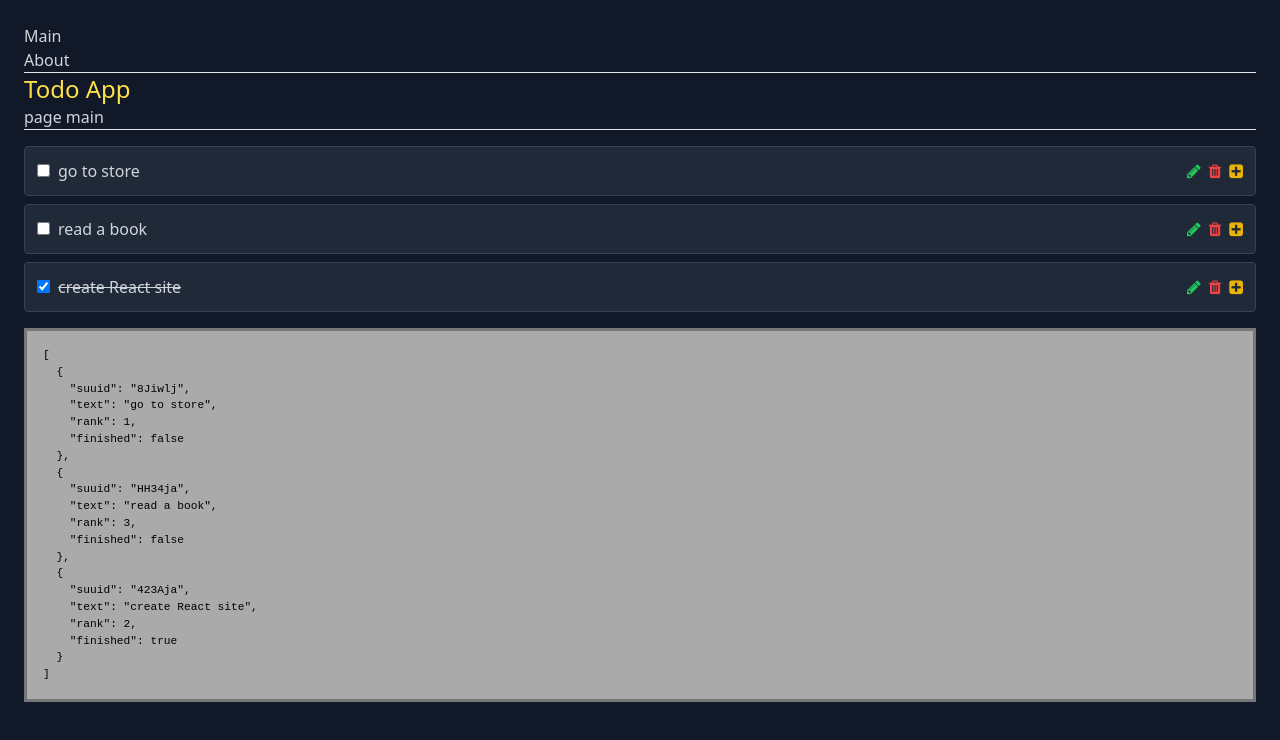
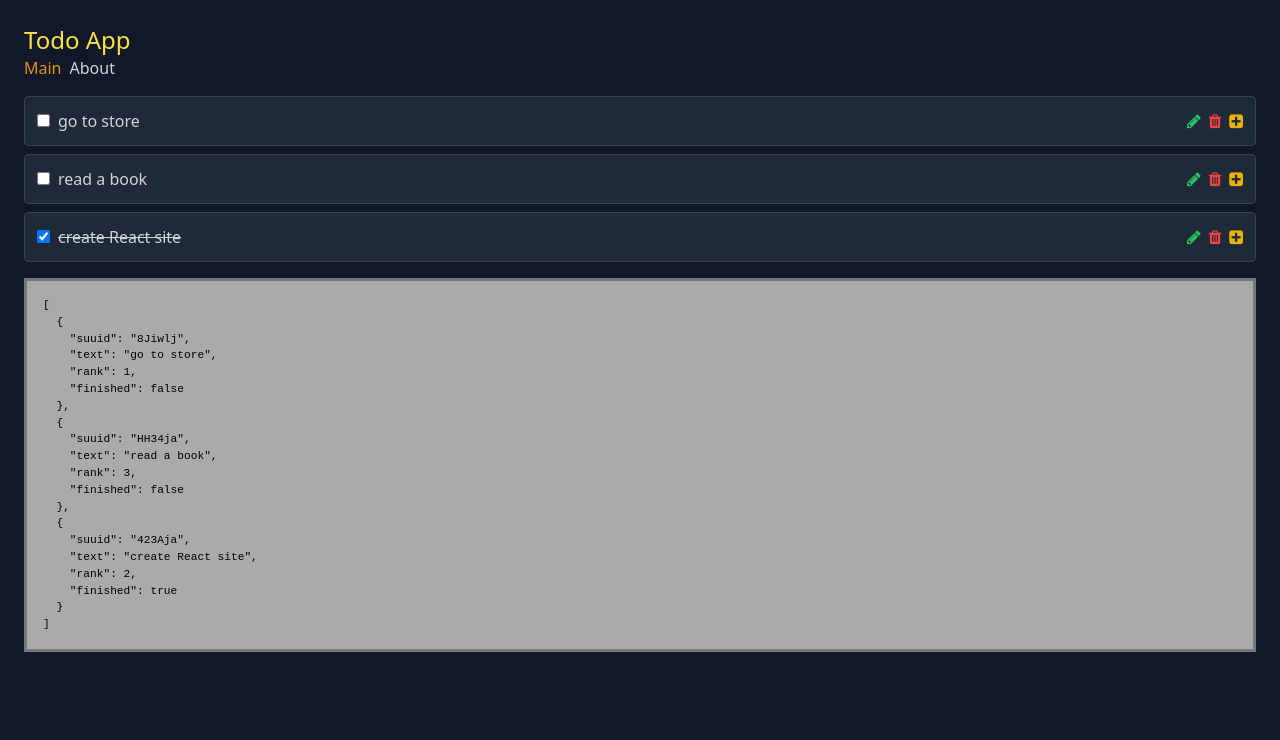
Before and after one commit to edwardtanguay/et771-vite-jsdom-ts-todo-app, a website built with Vite: page index.html in a window 1280 px wide. Built offline with nearby package versions, Linux system fonts and the light colour scheme.

Commit message:
fadein in

```diff
--- a/index.html
+++ b/index.html
@@ -12,6 +12,11 @@
 		  type="text/css"
 		  href="https://maxcdn.bootstrapcdn.com/font-awesome/4.7.0/css/font-awesome.min.css" />
 	<title>Todo App</title>
+	<style>
+		body {
+			background-color: #111827;
+		}
+	</style>
 </head>
 
 <body class="bg-gray-900 p-6 text-gray-300">
--- a/src/Router.ts
+++ b/src/Router.ts
@@ -35,7 +35,7 @@ export const getMenu = () => {
 
 	return /*html*/`
 	<nav class="menu">
-		<ul>
+		<ul class="flex gap-2 mb-4">
 			${pageNames.map(pageName => `<li><a href="${getPageIdCode(pageName)}"${getMenuClass(pageName)}>${pageName}</a></li>`).join('')}
 		</ul>
 	</nav>
--- a/src/main.ts
+++ b/src/main.ts
@@ -1,12 +1,8 @@
 import { getCurrentPage, getMenu } from './Router';
-import { Todos } from './components/Todos';
 import './style.css';
 
 document.querySelector<HTMLDivElement>('#app')!.innerHTML = /*html*/ `
+<h1 class="text-2xl text-yellow-300">Todo App</h1>
 ${getMenu()}
-<hr>
-<h1 class="text-2xl text-yellow-300">Todo App</h1>
 ${getCurrentPage()}
-<hr>
-${Todos()}
 `
--- a/src/pages/PageMain.ts
+++ b/src/pages/PageMain.ts
@@ -1,5 +1,7 @@
+import { Todos } from "../components/Todos"
+
 export const PageMain = () => {
 	return /*html*/ `
-	<p>page main</p>
+${Todos()}
 	`
 }
--- a/src/style.css
+++ b/src/style.css
@@ -11,3 +11,21 @@
 	border: 3px solid #777;
 	margin-top: 1rem;
 }
+
+.active {
+	color: rgb(224, 146, 29);
+}
+
+body {
+	animation: fadein .1s ease-in;
+}
+
+@keyframes fadein {
+	from {
+		opacity: 0;
+	}
+
+	to {
+		opacity: 1;
+	}
+}
```
